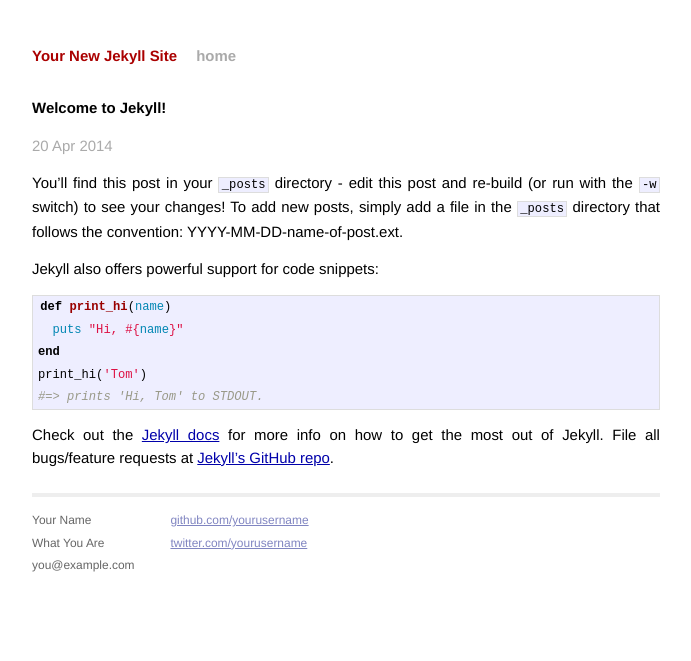
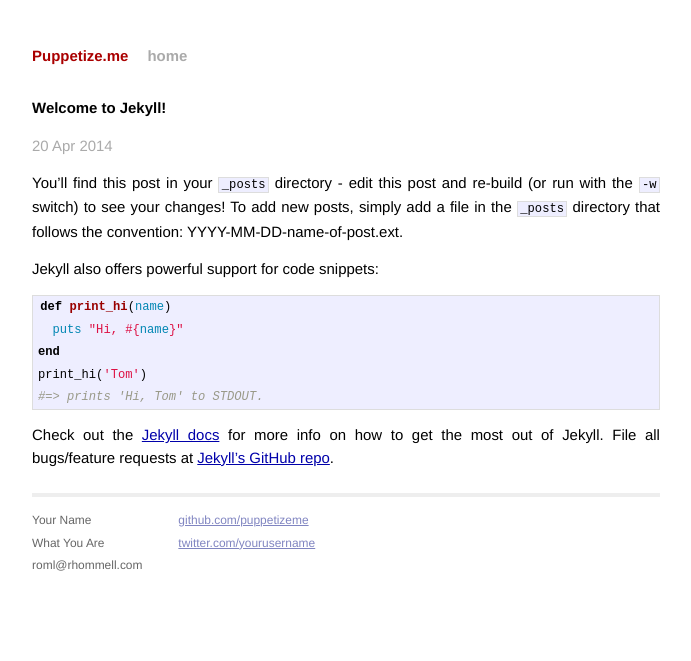
Before and after one commit to puppetizeme/puppetizeme.github.io, a Jekyll site: the page built from _posts/2014-04-20-welcome-to-jekyll.markdown, in a window 1280 px wide. Shown: the top 661 px of the page, without its empty margins (294-985 px from the left). Built offline with Jekyll 4.4.1, drawn with Linux system fonts in a browser that asks for light colours; Markdown is read by kramdown in place of the engine named in the settings.

Commit message:
add name, github

```diff
--- a/_config.yml
+++ b/_config.yml
@@ -1,3 +1,3 @@
-name: Your New Jekyll Site
+name: Puppetize.me
 markdown: redcarpet
 pygments: true
--- a/_layouts/default.html
+++ b/_layouts/default.html
@@ -28,12 +28,12 @@
               <p>
                 Your Name<br />
                 What You Are<br />
-                you@example.com
+                roml@rhommell.com
               </p>
             </div>
             <div class="contact">
               <p>
-                <a href="https://github.com/yourusername">github.com/yourusername</a><br />
+                <a href="https://github.com/puppetizeme">github.com/puppetizeme</a><br />
                 <a href="https://twitter.com/yourusername">twitter.com/yourusername</a><br />
               </p>
             </div>
--- a/index.html
+++ b/index.html
@@ -1,6 +1,6 @@
 ---
 layout: default
-title: Your New Jekyll Site
+title: Puppetize.me
 ---
 
 <div id="home">
```
